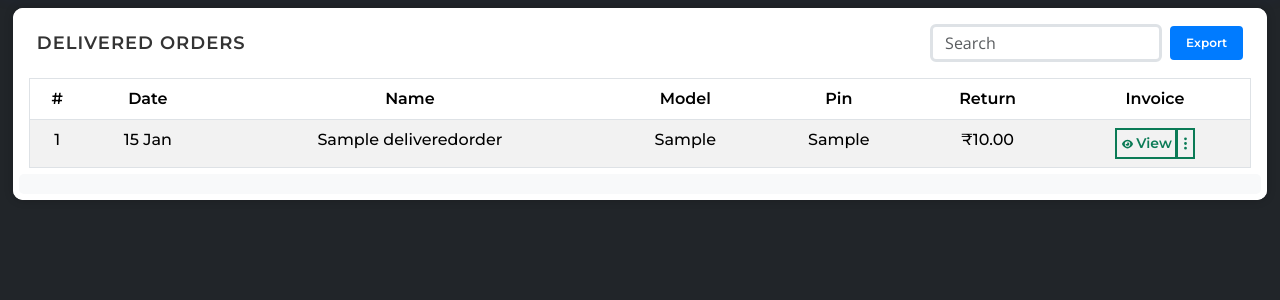
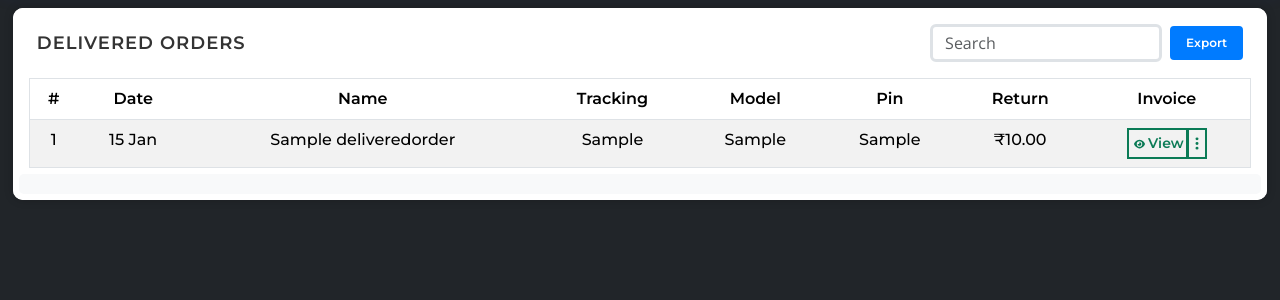
Before and after one commit to amansinghjiit/crediTrade, a Django app: page /orders/delivered/ in a window 1280 px wide. Shown: the part 88-388 px from the top of the page. Run offline with Django 5.2, Linux system fonts and the light colour scheme; a user stored in the database is signed in; tables that the repository leaves empty hold one stand-in row (values such as "Sample post"); parts of the project's set-up code (start-up, migrations or seed data) failed here and were passed over; some libraries are stand-ins or nearby versions.

Commit message:
added tracking to delivered

```diff
--- a/orders/admin.py
+++ b/orders/admin.py
@@ -45,7 +45,7 @@ class DeliveredOrderAdmin(GetUserProfileNameMixin, ExportCSVActionMixin, admin.M
     search_fields = ('user_profile__name', 'name', 'model')
     list_per_page = 50
     list_display = (
-        'get_user_profile_name', 'date', 'name', 'model', 'pin', 'return_amount'
+        'get_user_profile_name', 'date', 'name','tracking','model', 'pin', 'return_amount'
     )
     list_filter = ('date', 'pin')
     list_editable = ('return_amount',)
--- a/orders/models.py
+++ b/orders/models.py
@@ -37,6 +37,7 @@ class DeliveredOrder(models.Model):
     user_profile = models.ForeignKey(UserProfile, on_delete=models.CASCADE)
     date = models.DateField(default=timezone.now)
     name = models.CharField(max_length=25)
+    tracking = models.CharField(max_length=15, blank=True, null=True)
     model = models.CharField(max_length=50)
     pin = models.CharField(max_length=20)
     invoice = models.FileField(upload_to='invoices/', validators=[validate_size], blank=True)
--- a/orders/signals.py
+++ b/orders/signals.py
@@ -10,8 +10,9 @@ def handle_pending_order_status(sender, instance, **kwargs):
         DeliveredOrder.objects.create(
             user_profile=instance.user_profile,
             name=instance.name,
+            tracking=instance.tracking,
             model=instance.model,
-            pin=instance.pin
+            pin=instance.pin,
         )
         instance.delete()
 
--- a/orders/views.py
+++ b/orders/views.py
@@ -166,7 +166,8 @@ def delivered_orders_view(request):
         delivered_orders = delivered_orders.filter(
             Q(name__icontains=query) |
             Q(model__icontains=query) |
-            Q(pin__icontains=query)
+            Q(pin__icontains=query) |
+            Q(tracking__icontains=query)
         )
 
     page_number = request.GET.get('page')
@@ -326,11 +327,13 @@ def export_delivered_orders_csv(request):
     response = HttpResponse(content_type='text/csv')
     response['Content-Disposition'] = 'attachment; filename=delivered_orders.csv'
     writer = csv.writer(response)
-    writer.writerow(['User', 'Date', 'Name', 'Model', 'Pin', 'Invoice', 'Return'])
+    writer.writerow(['User', 'Date', 'Name', 'Model', 'Pin', 'Tracking', 'Return'])
+
     if request.user.is_superuser:
         delivered_orders = DeliveredOrder.objects.all().order_by('-id')
     else:
         delivered_orders = DeliveredOrder.objects.filter(user_profile=user_profile).order_by('-id')
+
     for order in delivered_orders:
         formatted_date = order.date.strftime('%d %B')
         writer.writerow([
@@ -339,7 +342,7 @@ def export_delivered_orders_csv(request):
             order.name,
             order.model,
             order.pin,
-            '1' if order.invoice else '0',
+            order.tracking,
             order.return_amount
         ])
     return response
--- a/templates/orders/delivered.html
+++ b/templates/orders/delivered.html
@@ -24,6 +24,7 @@
 									<th class="table-heading text-nowrap">#</th>
                                     <th class="table-heading text-nowrap">Date</th>
                                     <th class="table-heading text-nowrap">Name</th>
+                                    <th class="table-heading text-nowrap">Tracking</th>
                                     <th class="table-heading text-nowrap">Model</th>
                                     <th class="table-heading text-nowrap">Pin</th>
                                     <th class="table-heading text-nowrap">Return</th>
@@ -36,6 +37,7 @@
                                     <td>{{ forloop.counter }}</td>
                                     <td class="text-nowrap">{{ entry.date|date:"d M" }}</td>
                                     <td class="text-nowrap search-name">{{ entry.name }}</td>
+                                    <td class="text-nowrap search-name">{{ entry.tracking }}</td>
                                     <td class="text-nowrap search-model">{{ entry.model }}</td>
                                     <td class="text-nowrap search-pin">{{ entry.pin }}</td>
                                     <td class="text-nowrap">
--- a/templates/orders/delivery_form.html
+++ b/templates/orders/delivery_form.html
@@ -1,7 +1,7 @@
 {% extends "base.html" %}
 {% load static %}
 
-{% block title %}Update Delivery Details{% endblock %}
+{% block title %}Delivery Details{% endblock %}
 
 {% block content %}
 <div class="wrapper">
```
